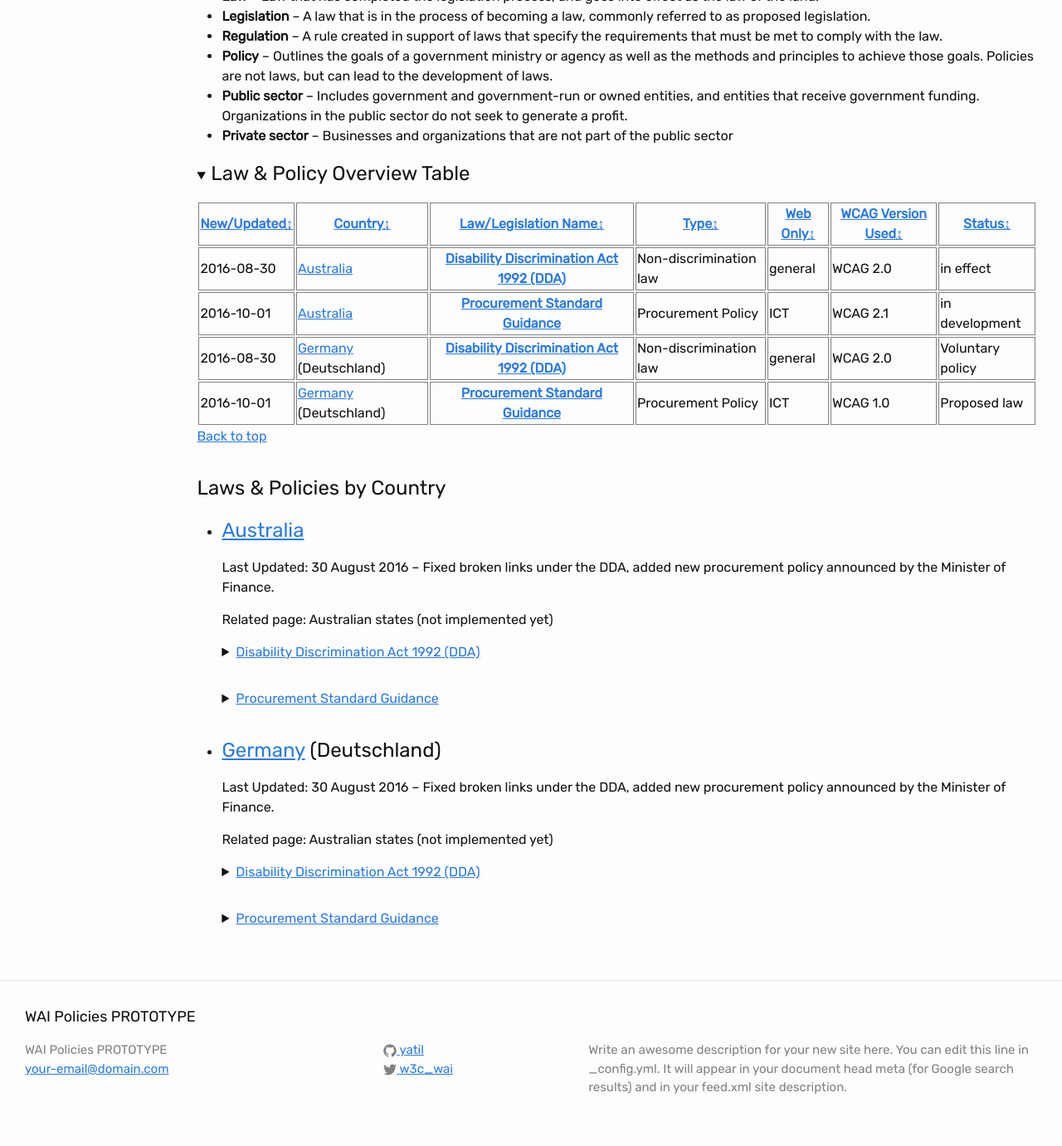
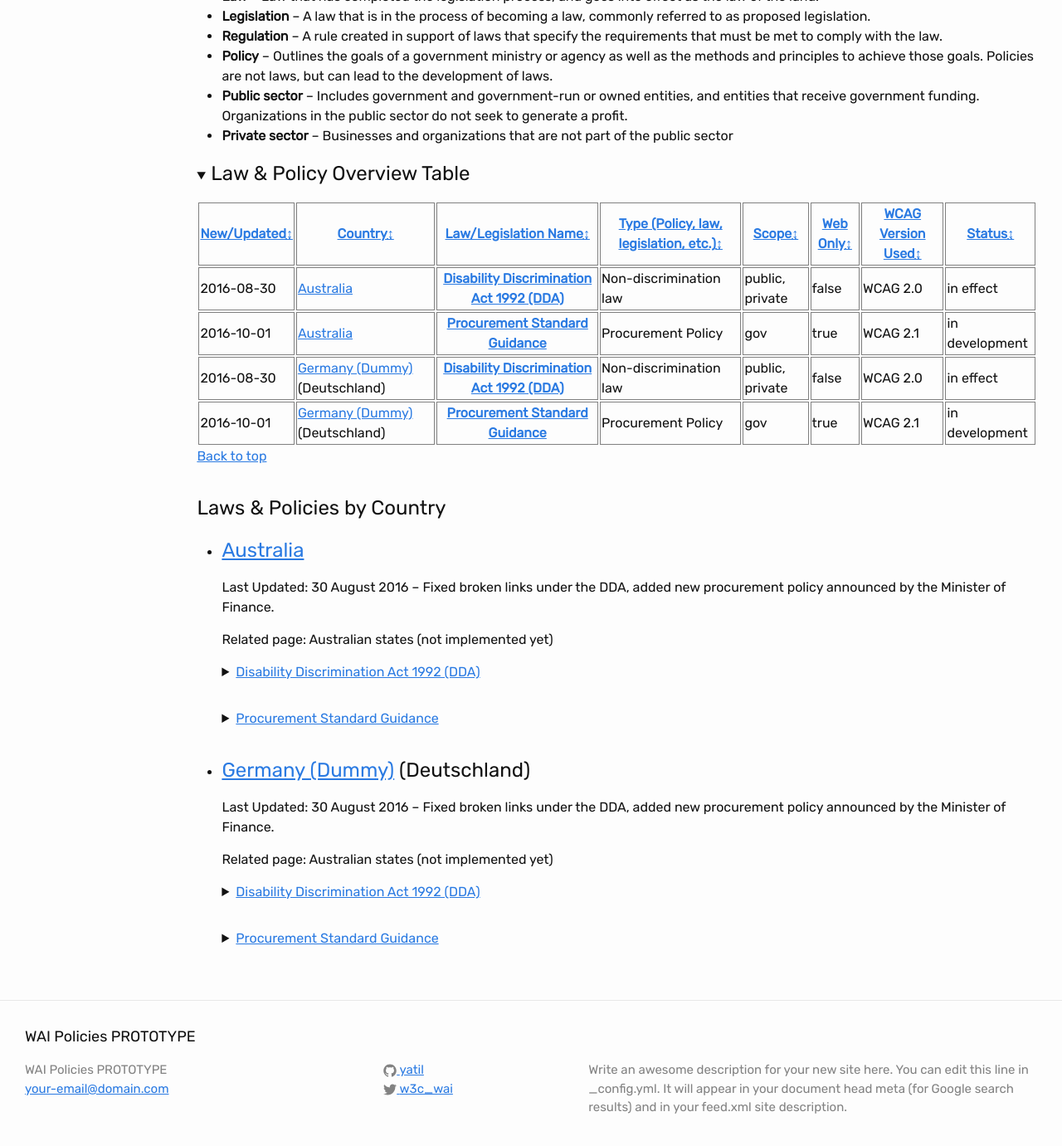
Before and after one commit to w3c/wai-policies-prototype, a Jekyll site: the page built from index.html, in a window 1280 px wide and 1400 px high, scrolled down 897 px. Shown: the top 1381 px of the window at 83% size. Built offline with Jekyll 4.4.1, drawn with Linux system fonts in a browser that asks for light colours; some of the changed text lies outside the part shown.

Commit message:
Add scope

```diff
--- a/_policies/germany.md
+++ b/_policies/germany.md
@@ -1,44 +1,46 @@
 ---
-title: Germany
+title: Germany (Dummy)
 native_title: Deutschland # Country name in the countrie’s language(s), comma separated. For Switzerland: Schweiz, Suisse, Svizzera, Svizra
 updated: 2016-08-30
 updatemsg: Fixed broken links under the DDA, added new procurement policy announced by the Minister of Finance.
 # Related page: Australian states – Not sure yet how to model this, I tend to not have this
 policies:
-- title: Disability Discrimination Act 1992 (DDA)
-  url: https://www.legislation.gov.au/Details/C2016C00763
-  updated: 2016-08-30
-  wcagver: WCAG 2.0
-  status: Voluntary policy
-  type: Non-discrimination law # other values: law/policy/procurement
-  ministries:
-    - title: Attorney General’s Department
-      url: https://www.ag.gov.au/Pages/default.aspx
-    - title: Australian Human Rights Commission
-      url: http://www.humanrights.gov.au/
-  scope: general # other values: web
-  standard: false
-  documents:
-    - title: About Disability Rights
-      url: http://www.humanrights.gov.au/our-work/disability-rights/about-disability-rights
-      desc: Overview and guide for the Disability Discrimination Act
-    - title: Web Accessibility National Transition Strategy
-      url: http://www.finance.gov.au/publications/wcag-2-implementation/
-      desc: The Australian Government’s adoption and implementation of Web content Accessibility Guidelines version 2.0 (WCAG 2.0)
-    - title: Digital Service Standard accessibility requirement
-      url: https://www.dto.gov.au/standard/9-make-it-accessible/
-      desc: Guide to the standard used by Australian Government agencies for digital services.
-- title: Procurement Standard Guidance
-  url: https://www.legislation.gov.au/Details/C2016C00763
-  updated: 2016-10-01
-  wcagver: WCAG 1.0
-  status: Proposed law
-  type: Procurement Policy
-  ministries:
-    - title: Minister of Finance
-  scope: ICT
-  standard: EN301549 # URL, sdditional text, like “, which includes WCAG 2.0 verbatim without modifications for Web content, and WCAG 2.0 as interpreted by WCAG2ICT for non-Web documentation and software.” is taken programatically from the standards.yaml document in _data to avoid different text for the same content.
-  documents:
-    - title: Announcement from Minister of Finance to use EN 301 549 standard as ICT procurement standard
-      url: http://example.com
+  - title: Disability Discrimination Act 1992 (DDA)
+    url: https://www.legislation.gov.au/Details/C2016C00763
+    updated: 2016-08-30
+    wcagver: WCAG 2.0
+    status: in effect
+    type: Non-discrimination law # other values: law/policy/procurement
+    ministries:
+      - title: Attorney General’s Department
+        url: https://www.ag.gov.au/Pages/default.aspx
+      - title: Australian Human Rights Commission
+        url: http://www.humanrights.gov.au/
+    webonly: no # other values: yes
+    scope: public, private # keys that allows us to use any combination
+    standard: false
+    documents:
+      - title: About Disability Rights
+        url: http://www.humanrights.gov.au/our-work/disability-rights/about-disability-rights
+        desc: Overview and guide for the Disability Discrimination Act
+      - title: Web Accessibility National Transition Strategy
+        url: http://www.finance.gov.au/publications/wcag-2-implementation/
+        desc: The Australian Government’s adoption and implementation of Web content Accessibility Guidelines version 2.0 (WCAG 2.0)
+      - title: Digital Service Standard accessibility requirement
+        url: https://www.dto.gov.au/standard/9-make-it-accessible/
+        desc: Guide to the standard used by Australian Government agencies for digital services.
+  - title: Procurement Standard Guidance
+    url: https://www.legislation.gov.au/Details/C2016C00763
+    updated: 2016-10-01
+    wcagver: WCAG 2.1
+    status: in development
+    type: Procurement Policy
+    ministries:
+      - title: Minister of Finance
+    scope: gov
+    webonly: yes # other values: yes
+    standard: EN301549 # URL, additional text, like “, which includes WCAG 2.0 verbatim without modifications for Web content, and WCAG 2.0 as interpreted by WCAG2ICT for non-Web documentation and software.” is taken programatically from the standards.yaml document in _data to avoid different text for the same content.
+    documents:
+      - title: Announcement from Minister of Finance to use EN 301 549 standard as ICT procurement standard
+        url: http://example.com
 ---
--- a/index.html
+++ b/index.html
@@ -41,7 +41,8 @@ layout: default
         <th>New/Updated</th>
         <th>Country</th>
         <th>Law/Legislation Name</th>
-        <th>Type</th>
+        <th>Type (Policy, law, legislation, etc.)</th>
+        <th>Scope</th>
         <th>Web Only</th>
         <th>WCAG Version Used</th>
         <th>Status</th>
@@ -54,6 +55,7 @@ layout: default
         <th><a href="{{p.url}}">{{p.title}}</a></th>
         <td>{{p.type}}</td>
         <td>{{p.scope}}</td>
+        <td>{{p.webonly}}</td>
         <td>{{p.wcagver}}</td>
         <td>{{p.status}}</td>
       </tr>
```
Also changed, not shown: other parts of index.html (+1 -0 lines), _policies/australia.md (+4 -2 lines).
